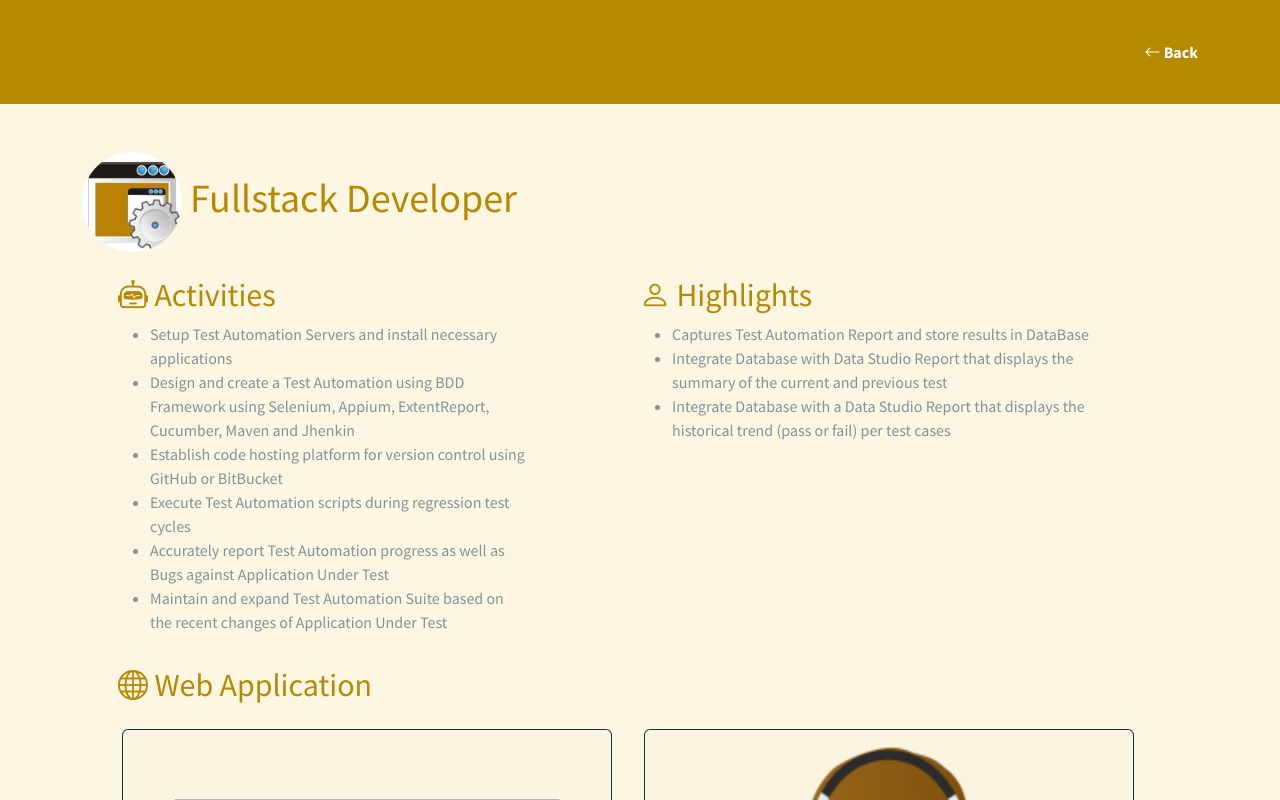
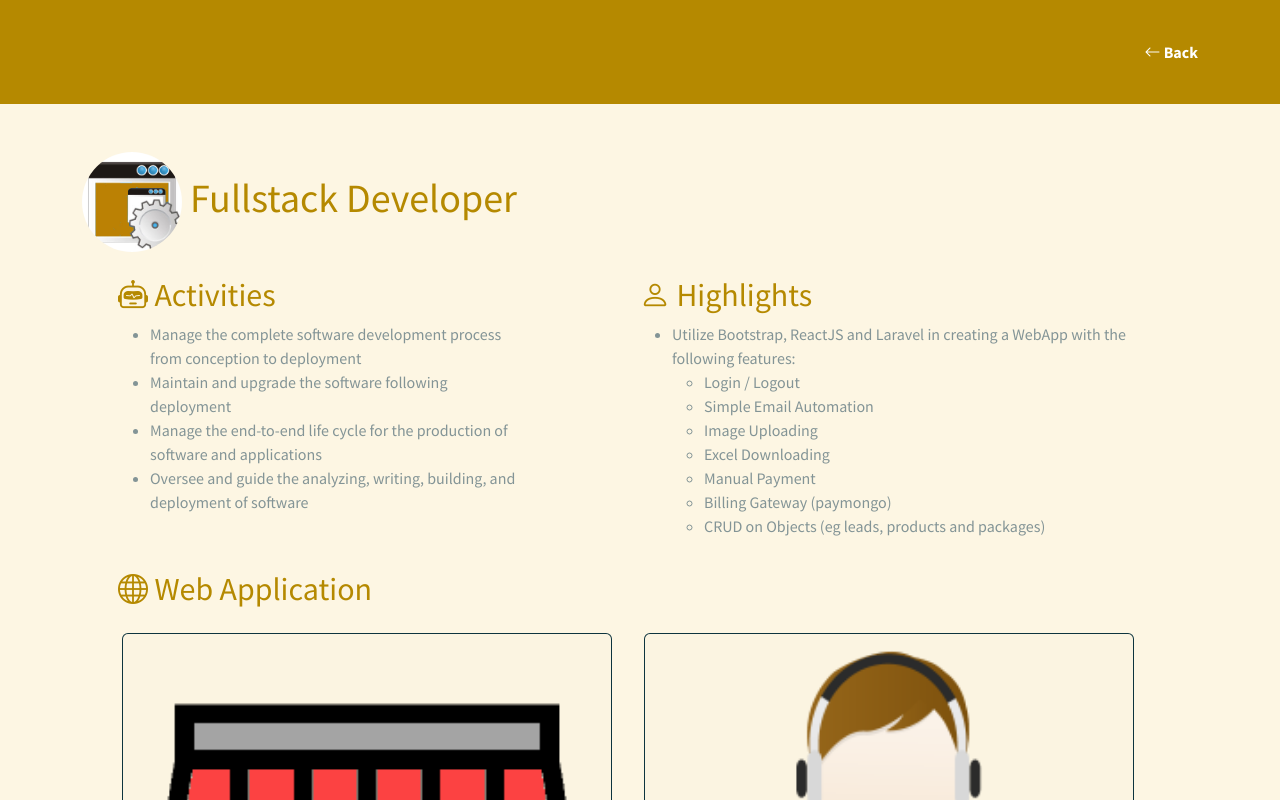
Before and after one commit to 19reuelsicatii87/reuelCV, a React (Create React App) app: page /fullstackdeveloper in a window 1280 px wide. Shown: the top 800 px of the page. Built offline with nearby package versions, Linux system fonts and the light colour scheme.

Commit message:
text changes

```diff
--- a/src/Pages/Components/FullstackDeveloperExp.js
+++ b/src/Pages/Components/FullstackDeveloperExp.js
@@ -18,12 +18,10 @@ function FullstackDeveloperExp() {
                                     {" "}Activities
                                 </h2>
                                 <ul>
-                                    <li className='text-start'>Setup Test Automation Servers and install necessary applications</li>
-                                    <li className='text-start'>Design and create a Test Automation using BDD Framework using Selenium, Appium, ExtentReport, Cucumber, Maven and Jhenkin</li>
-                                    <li className='text-start'>Establish  code hosting platform for version control using GitHub or BitBucket</li>
-                                    <li className='text-start'>Execute Test Automation scripts during regression test cycles</li>
-                                    <li className='text-start'>Accurately report Test Automation progress as well as Bugs against Application Under Test</li>
-                                    <li className='text-start'>Maintain and expand Test Automation Suite based on the recent changes of Application Under Test</li>
+                                    <li className='text-start'>Manage the complete software development process from conception to deployment</li>
+                                    <li className='text-start'>Maintain and upgrade the software following deployment</li>
+                                    <li className='text-start'>Manage the end-to-end life cycle for the production of software and applications</li>
+                                    <li className='text-start'>Oversee and guide the analyzing, writing, building, and deployment of software </li>
                                 </ul>
                             </div>
                             <div className='col-lg-6 offset-lg-1'>
@@ -33,9 +31,17 @@ function FullstackDeveloperExp() {
                                     {" "}Highlights
                                 </h2>
                                 <ul>
-                                    <li className='text-start'>Captures Test Automation Report and store results in DataBase</li>
-                                    <li className='text-start'>Integrate Database with Data Studio Report that displays the summary of the current and previous test</li>
-                                    <li className='text-start'>Integrate Database with a Data Studio Report that displays the historical trend (pass or fail) per test cases</li>
+                                    <li className='text-start'>Utilize Bootstrap, ReactJS and Laravel in creating a WebApp with the following features:
+                                        <ul>
+                                            <li>Login / Logout</li>
+                                            <li>Simple Email Automation</li>
+                                            <li>Image Uploading</li>
+                                            <li>Excel Downloading</li>
+                                            <li>Manual Payment</li>
+                                            <li>Billing Gateway (paymongo)</li>
+                                            <li>CRUD on Objects (eg leads, products and packages)</li>
+                                        </ul>
+                                    </li>
                                 </ul>
                             </div>
                         </div>
```
